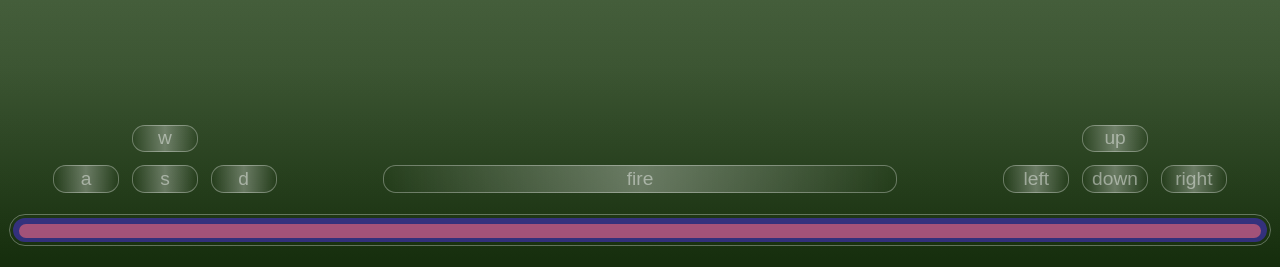
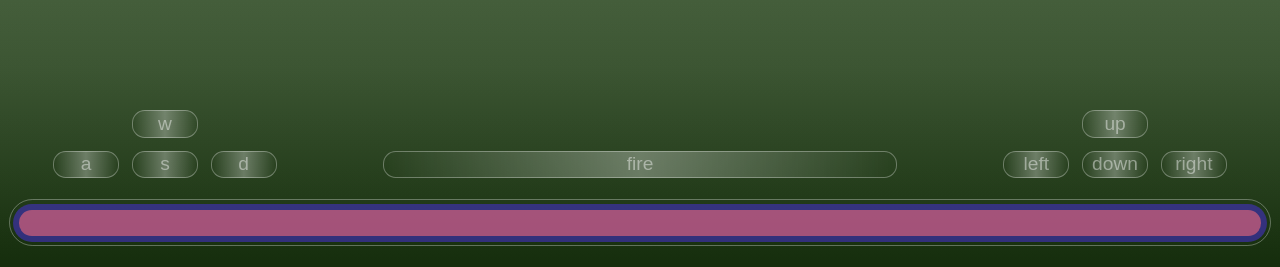
Before and after one commit to jstnlawson/starfaux, a plain HTML site: page index.html in a window 1280 px wide. Shown: the part 533-800 px from the top of the page. Drawn offline with Linux system fonts and the light colour scheme.

Commit message:
fixed heights on user health bar and enemy wings

```diff
--- a/components/controls/controls.css
+++ b/components/controls/controls.css
@@ -139,9 +139,9 @@
     justify-content: flex-start;
     align-items: flex-start;
     width: calc(100svw - 2vw);
-    height: 3vh;
+    height: 3vw;
     border: solid 1px #ffffff50;
-    border-radius: 1.5vw;
+    border-radius: 2vw;
     padding: .25vw;
     margin: 1vw;
     z-index: 5;
@@ -151,9 +151,9 @@
     position: absolute;
     width: 100svw;
     width: calc(100svw - 2vw);
-    height: 3vh;
+    height: 3vw;
     background: #462ecd90;
-    border-radius: 1vw;
+    border-radius: 1.5vw;
 }
 
 .shield-damage__1 {
@@ -179,7 +179,7 @@
 .health-bar {
     position: absolute;
     width: calc(100svw - 3vw);
-    height: 1.75vh;
+    height: 2vw;
     background: #f96d7890;
     border-radius: 1vw;
     margin: 0.5vw;
--- a/components/enemy-jet/enemy-jet.css
+++ b/components/enemy-jet/enemy-jet.css
@@ -20,7 +20,7 @@
 .enemy__left-wing {
     position: absolute;
     left: -28vw;
-    top: -2vw;
+    top: -0.5vw;
     width: 0px;
     height: 0px;
     border-style: solid;
@@ -37,7 +37,7 @@
 .enemy__right-wing {
     position: absolute;
     left: 8vw;
-    top: -2vw;
+    top: -0.5vw;
     width: 0px;
     height: 0px;
     border-style: solid;
```
